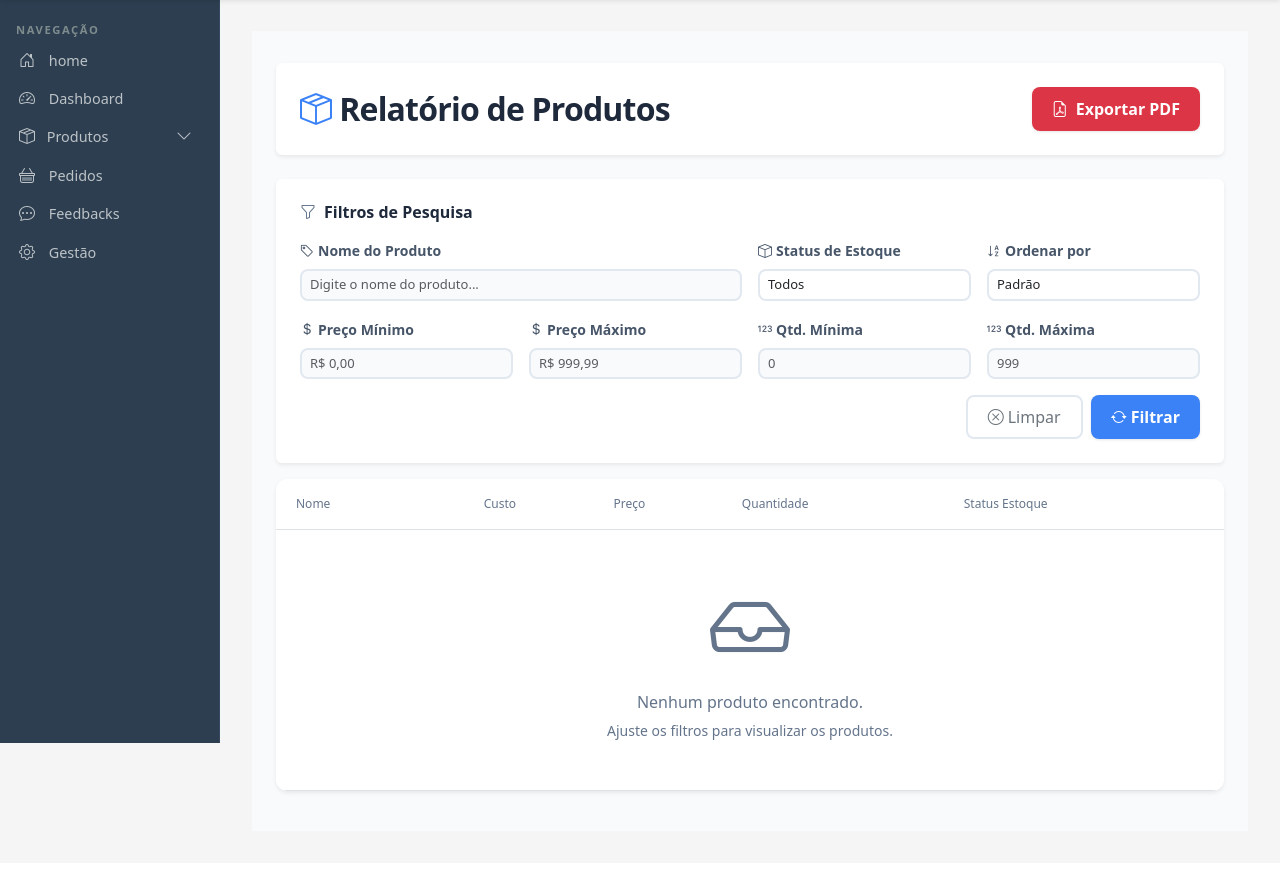
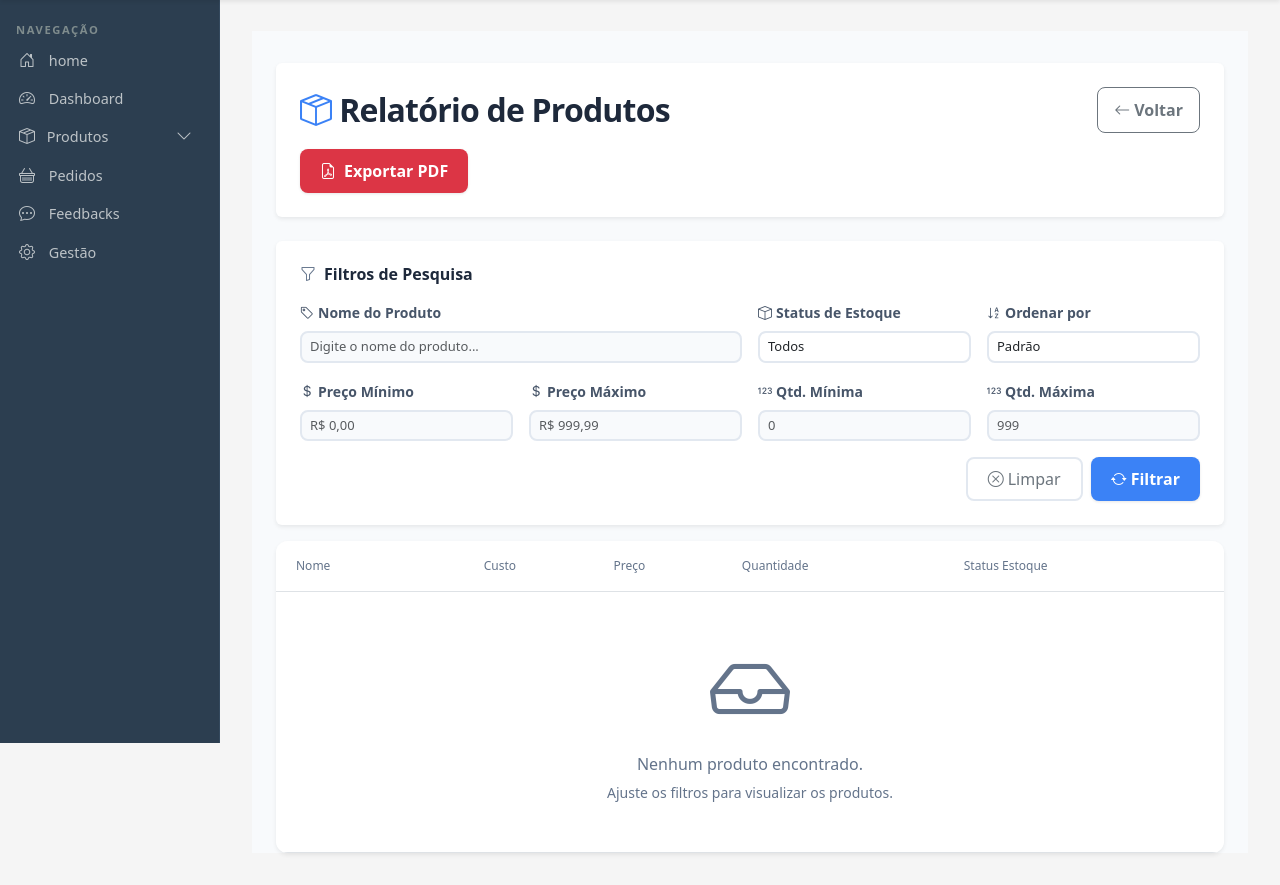
Before and after one commit to lrosse/TCC, a Django app: page /gestao/relatorios/produtos/ in a window 1280 px wide. Shown: the part 57-942 px from the top of the page. Before the commit the page ends 851 px from the top, so only its background shows below. Run offline with Django 4.2, Linux system fonts and the light colour scheme; the visitor is signed in with stand-in values (Sample User, id 1); data that the repository does not hold is empty; parts of the project's set-up code (start-up, migrations or seed data) failed here and were passed over.

Commit message:
relatórios avançados com botão de voltar

```diff
--- a/loja/templates/loja/gestao/relatorio_estoque.html
+++ b/loja/templates/loja/gestao/relatorio_estoque.html
@@ -114,6 +114,9 @@
     <h2 class="fw-bold mb-0" style="color: #1e293b; letter-spacing: -0.025em;">
       <i class="bi bi-box2-heart me-2" style="color: #f59e0b;"></i>Relatório de Estoque
     </h2>
+    <a href="{% url 'relatorio_avancado' %}" class="btn btn-outline-secondary" style="border-radius:8px; margin-left:320px ; padding:10px 16px; font-weight:600;">
+      <i class="bi bi-arrow-left me-1"></i>Voltar
+    </a>
     <a href="{% url 'relatorio_estoque_pdf' %}?{{ request.GET.urlencode }}" class="btn btn-danger" target="_blank" style="border: none; border-radius: 8px; padding: 10px 20px; font-weight: 600; box-shadow: 0 1px 3px rgba(0,0,0,0.1);">
       <i class="bi bi-file-earmark-pdf me-2"></i>Exportar PDF
     </a>
--- a/loja/templates/loja/gestao/relatorio_feedbacks.html
+++ b/loja/templates/loja/gestao/relatorio_feedbacks.html
@@ -125,6 +125,9 @@
     <h2 class="fw-bold mb-0" style="color: #1e293b; letter-spacing: -0.025em;">
       <i class="bi bi-chat-dots me-2" style="color: #06b6d4;"></i>Relatório de Feedbacks
     </h2>
+    <a href="{% url 'relatorio_avancado' %}" class="btn btn-outline-secondary" style="border-radius:8px; margin-left:300px ; padding:10px 16px; font-weight:600;">
+      <i class="bi bi-arrow-left me-1"></i>Voltar
+    </a>
     <a href="{% url 'relatorio_feedbacks_pdf' %}?{{ request.GET.urlencode }}" class="btn btn-danger" target="_blank" style="border: none; border-radius: 8px; padding: 10px 20px; font-weight: 600; box-shadow: 0 1px 3px rgba(0,0,0,0.1);">
       <i class="bi bi-file-earmark-pdf me-2"></i>Exportar PDF
     </a>
--- a/loja/templates/loja/gestao/relatorio_financeiro.html
+++ b/loja/templates/loja/gestao/relatorio_financeiro.html
@@ -111,6 +111,9 @@
     <h2 class="fw-bold mb-0" style="color: #1e293b; letter-spacing: -0.025em;">
       <i class="bi bi-cash-coin me-2" style="color: #dc2626;"></i>Relatório Financeiro Diário
     </h2>
+    <a href="{% url 'relatorio_avancado' %}" class="btn btn-outline-secondary" style="border-radius:8px; margin-left:250px ; padding:10px 16px; font-weight:600;">
+      <i class="bi bi-arrow-left me-1"></i>Voltar
+    </a>
     <a href="{% url 'relatorio_financeiro_pdf' %}?{{ request.GET.urlencode }}" class="btn btn-danger" target="_blank" style="border: none; border-radius: 8px; padding: 10px 20px; font-weight: 600; box-shadow: 0 1px 3px rgba(0,0,0,0.1);">
       <i class="bi bi-file-earmark-pdf me-2"></i>Exportar PDF
     </a>
--- a/loja/templates/loja/gestao/relatorio_pedidos.html
+++ b/loja/templates/loja/gestao/relatorio_pedidos.html
@@ -125,6 +125,9 @@
     <h2 class="fw-bold mb-0" style="color: #1e293b; letter-spacing: -0.025em;">
       <i class="bi bi-receipt me-2" style="color: #10b981;"></i>Relatório de Pedidos
     </h2>
+    <a href="{% url 'relatorio_avancado' %}" class="btn btn-outline-secondary" style="border-radius:8px; margin-left:325px ; padding:10px 16px; font-weight:600;">
+      <i class="bi bi-arrow-left me-1"></i>Voltar
+    </a>
     <a href="{% url 'relatorio_pedidos_pdf' %}?{{ request.GET.urlencode }}" class="btn btn-danger" target="_blank" style="border: none; border-radius: 8px; padding: 10px 20px; font-weight: 600; box-shadow: 0 1px 3px rgba(0,0,0,0.1);">
       <i class="bi bi-file-earmark-pdf me-2"></i>Exportar PDF
     </a>
--- a/loja/templates/loja/gestao/relatorio_produtos.html
+++ b/loja/templates/loja/gestao/relatorio_produtos.html
@@ -121,6 +121,9 @@
     <h2 class="fw-bold mb-0" style="color: #1e293b; letter-spacing: -0.025em;">
       <i class="bi bi-box-seam me-2" style="color: #3b82f6;"></i>Relatório de Produtos
     </h2>
+    <a href="{% url 'relatorio_avancado' %}" class="btn btn-outline-secondary" style="border-radius:8px; margin-left:300px ; padding:10px 16px; font-weight:600;">
+      <i class="bi bi-arrow-left me-1"></i>Voltar
+    </a>
     <a href="{% url 'relatorio_produtos_pdf' %}?{{ request.GET.urlencode }}" class="btn btn-danger" target="_blank" style="border: none; border-radius: 8px; padding: 10px 20px; font-weight: 600; box-shadow: 0 1px 3px rgba(0,0,0,0.1);">
       <i class="bi bi-file-earmark-pdf me-2"></i>Exportar PDF
     </a>
```
